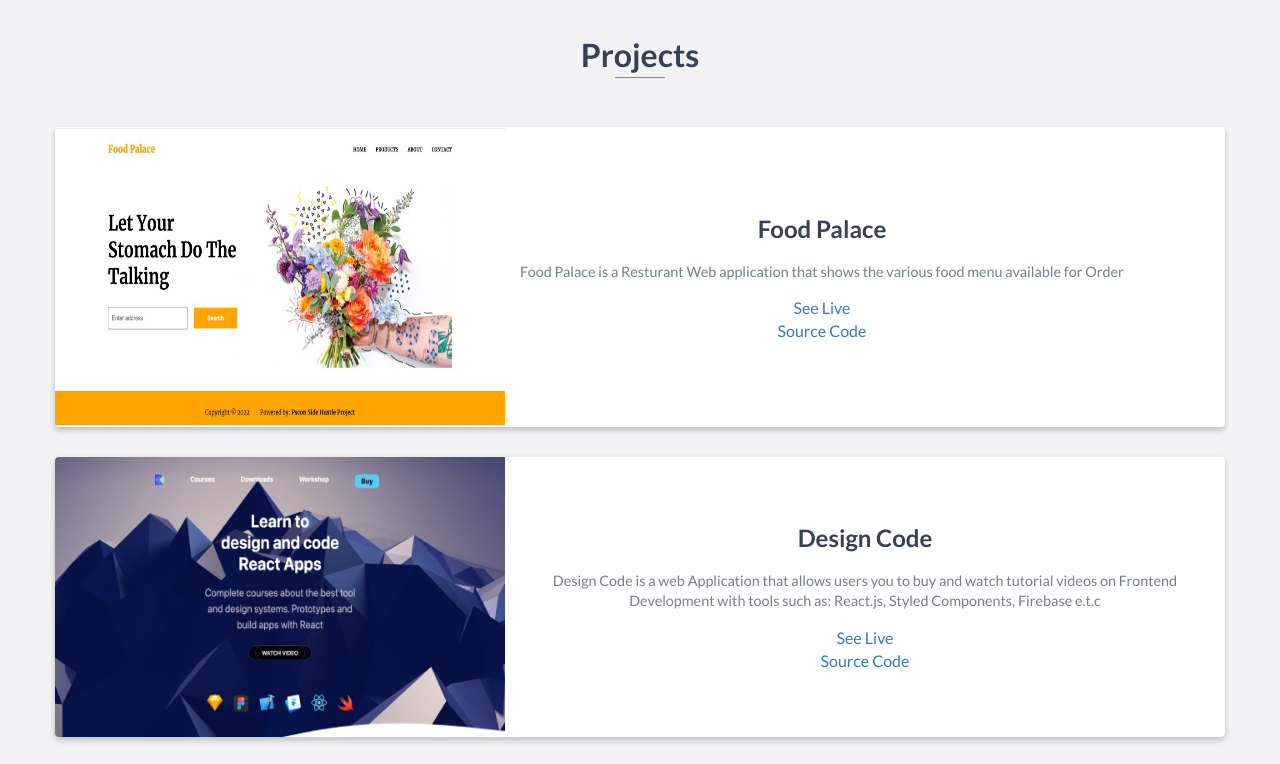
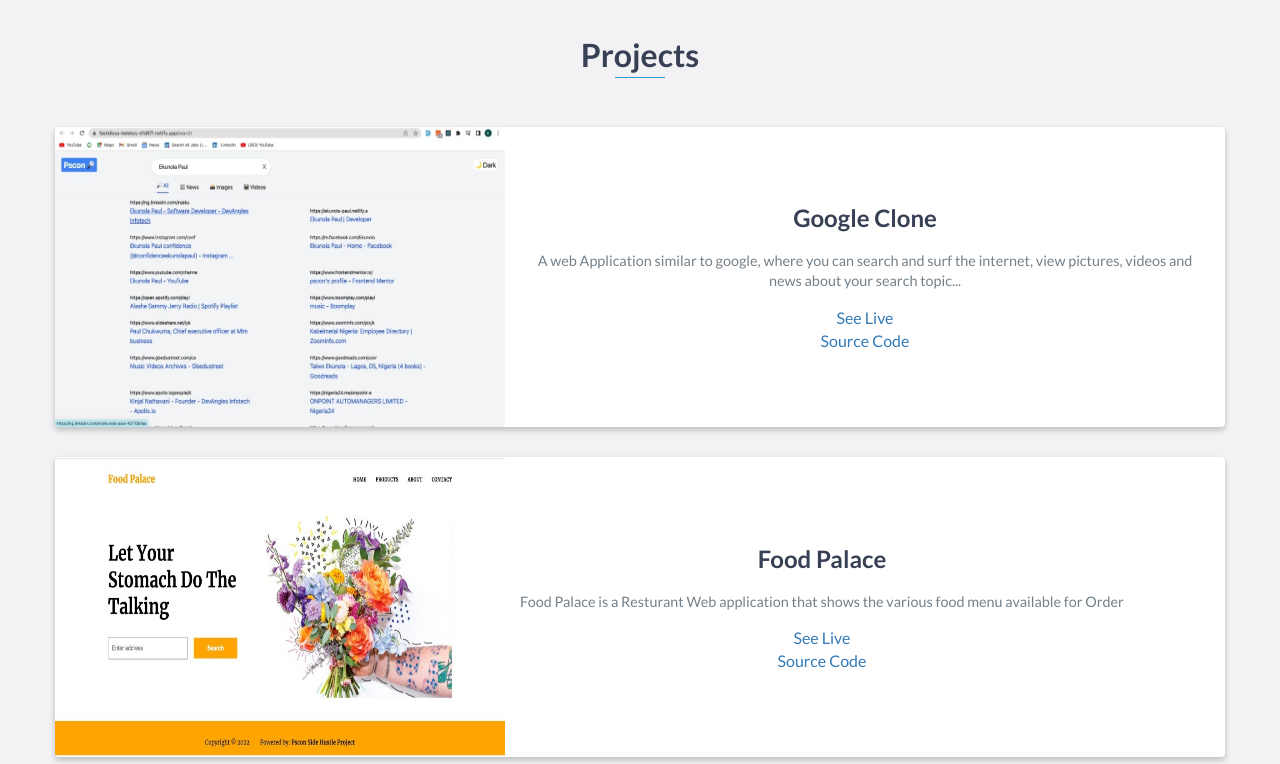
Before and after one commit to pscon/Pscon-Portfolio, a website: page index.html in a window 1280 px wide. Shown: the part 3320-4084 px from the top of the page. Drawn offline with nearby package versions, Linux system fonts and the light colour scheme.

Commit message:
adding google clone project

```diff
--- a/index.html
+++ b/index.html
@@ -262,6 +262,42 @@
         <h2 class="heading"><b> Projects</b></h2>
         <div class="container">
             <div class="row">
+
+                <div class="project shadow-large">
+                    <div class="project-image">
+                        <img
+                        alt="Profile Image"
+                        class="img-fluid rounded shadow-lg"
+                        height="300px"
+                        width="450px"
+                        src="images/PaulLightmode.jpeg"
+                        alt="Profile Image"
+                      /> </div>
+
+                <div class="project-info">
+                    <h3> <b> Google Clone</b></h3>
+                    <p>
+                      A web Application similar to google, where you can search and surf the internet, view pictures, videos and news about your search topic...</p>
+                    <a
+                    rel="noreferrer"
+                    target="_blank"
+                    class="cta-btn cta-btn--hero"
+                    href="https://fastidious-belekoy-d1d97f.netlify.app/"
+                  >
+                    See Live
+                  </a>
+                  <br>
+                  <a
+                  rel="noreferrer"
+                  target="_blank"
+                  class="cta-btn text-color-main"
+                  href="https://github.com/pscon/Google-Clone"
+                >
+                  Source Code
+                </a>
+                </div>
+                <!-- End .project-info -->
+            </div>
 
                 <div class="project shadow-large">
                     <div class="project-image">
@@ -619,7 +655,7 @@
                 </div>
 
 
-
+<!--
                 <div class="project shadow-large">
                     <div class="project-image">
                         <img
@@ -629,10 +665,10 @@
                         width="300px"
                         src="images/background.jpeg"
                         alt="Background Gradient Image"
-                      /> </div>
+                      /> </div> -->
 
                     <!-- End .project-image -->
-                    <div class="project-info">
+                    <!-- <div class="project-info">
                         <h3> <b> Pscon Background Generator</b></h3>
                         <p>
                             A web page that specifies a range of position-dependent colors. In assigning colors to a set of values..</p>
@@ -653,7 +689,7 @@
                     >
                       Source Code
                     </a>
-                    </div>
+                    </div> -->
                     <!-- End .project-info -->
                 </div>
 
```
Also changed, not shown: images/PaulLightmode.jpeg (added).
